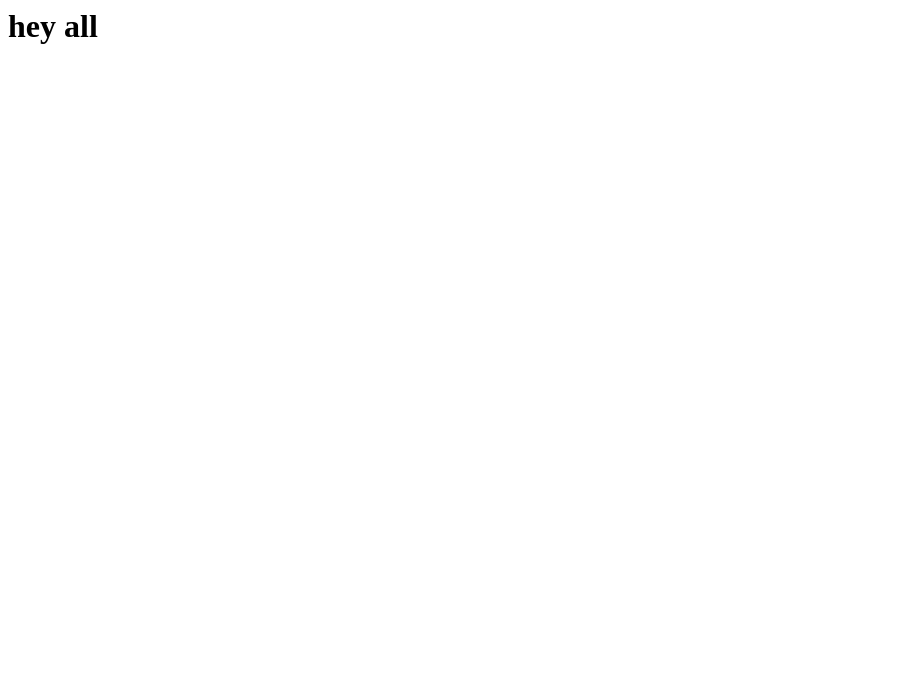
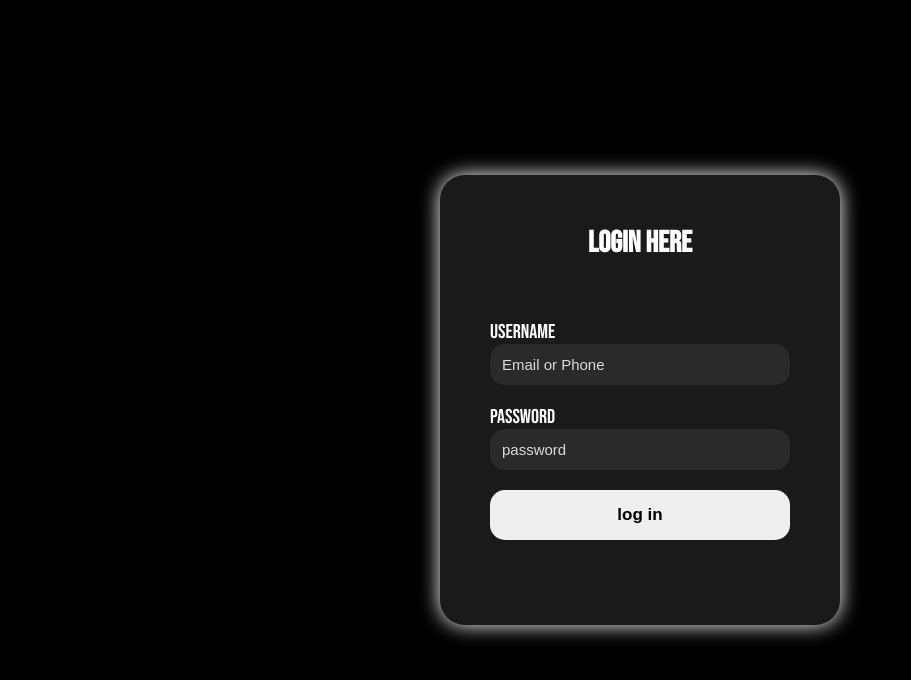
Before and after one commit to yasawnthbalaji/baluproject, a plain HTML site: page index.html in a window 1280 px wide. Shown: the whole page, without its empty margins (0-911 px from the left). Drawn offline with Linux system fonts and the light colour scheme.

Commit message:
new repo added

```diff
--- a/index.html
+++ b/index.html
@@ -1 +1,81 @@
-<h1>hey all</h1>
+<!DOCTYPE html>
+<html lang="en">
+<head>
+    <meta charset="UTF-8">
+    <meta name="viewport" content="width=device-width, initial-scale=1.0">
+    <title>Document</title>
+    <link rel="preconnect" href="https://fonts.googleapis.com">
+<link rel="preconnect" href="https://fonts.gstatic.com" crossorigin>
+<link href="https://fonts.googleapis.com/css2?family=Bebas+Neue&family=Poppins:ital,wght@0,100;0,200;0,300;0,400;0,500;0,600;0,700;0,800;0,900;1,100;1,200;1,300;1,400;1,500;1,600;1,700;1,800;1,900&family=Roboto:ital,wght@0,100..900;1,100..900&family=Work+Sans:ital,wght@0,100..900;1,100..900&display=swap" rel="stylesheet">
+<style>
+    *{
+        margin: 0%;
+        padding: 0%;
+    }
+    body{
+    font-family: "Bebas Neue", sans-serif;
+    width:100%;
+    height: 100vh;
+    display: flex;
+    align-items: center;
+    justify-content: center;
+    background-color: black;
+    color: white;
+}
+.action{
+    width: 300px;
+    height: 350px;
+    display: flex;
+    flex-direction: column;
+    gap: 20px;
+    background-color: rgba(255,255,255,0.1);
+    padding: 50px;
+    border-radius: 25px;
+    box-shadow: 0 0 20px;
+}
+label{
+    font-size: 20px;
+}
+input{
+    margin-top: -20px;
+    padding:12px;
+    background-color: rgba(255,255,255,0.07);
+    border: none;
+    font-size: 15px;
+    border-radius: 15px;
+}
+.login{
+    padding: 15px;
+    font-size: 17px;
+    font-weight:600;
+    border: none;
+    border-radius: 15px;
+    transition: all 0.2s ease;
+}
+.login:active{
+    transform: scale(0.9);
+}
+::placeholder{
+    color: rgba(218,218,218);
+}
+h3{
+    font-size:30px;
+    display: flex;
+    align-items: center;
+    justify-content: center;
+}
+</style>
+</head>
+<body>
+    <div class="head">
+        <form class="action">
+            <h3 class="h3">Login Here</h3><br>
+            <label for="">username</label>
+            <input type="email" placeholder="Email or Phone" required>
+            <label for="">Password</label>
+            <input type="password" placeholder="password" required>
+            <button class="login">log in</button>
+        </form>
+    </div>
+</body>
+</html>
```
